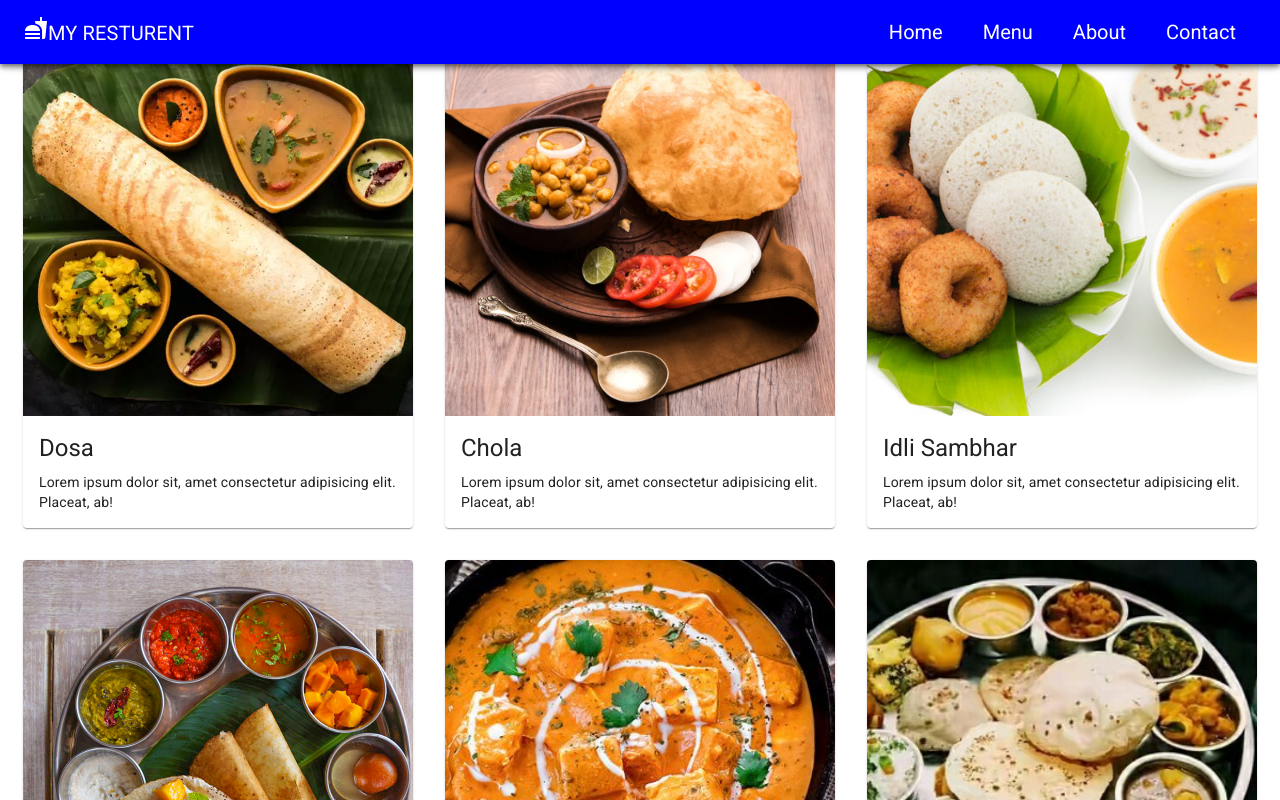
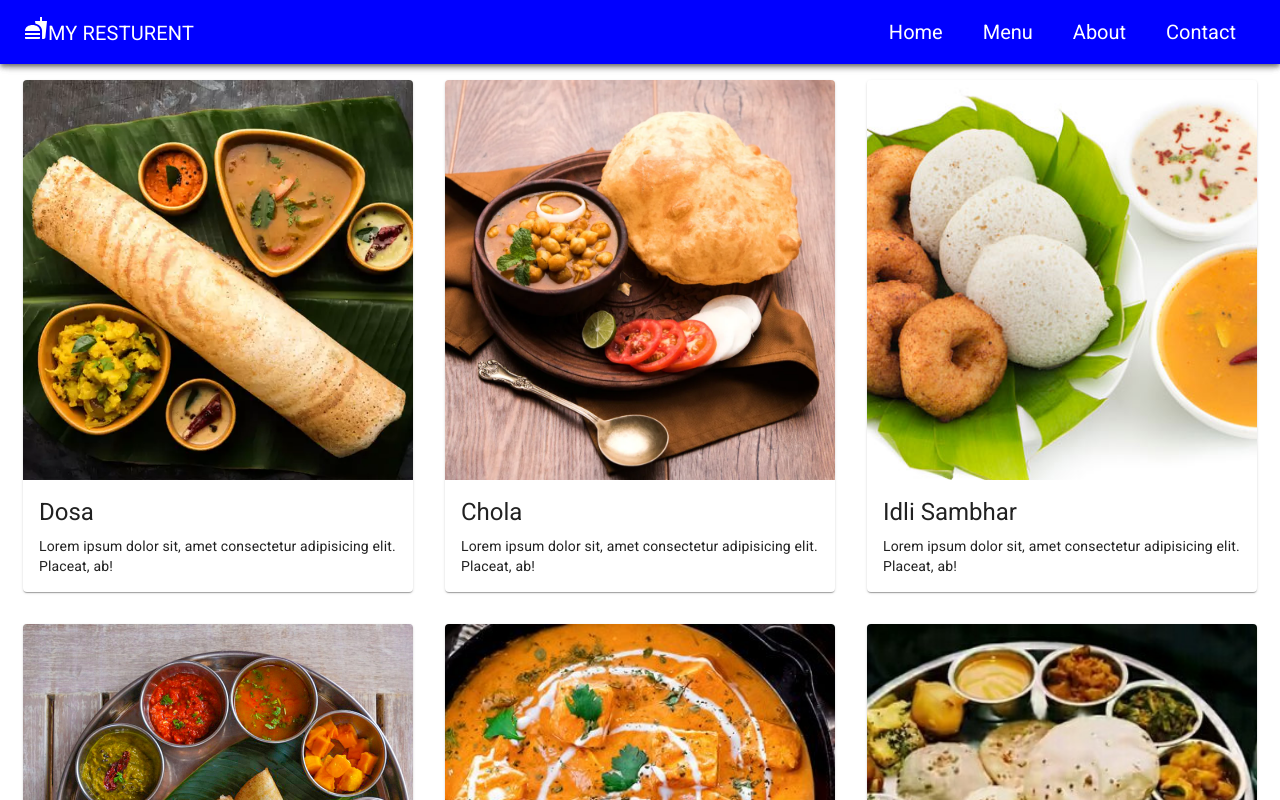
Before and after one commit to Malaywebdeveloper/Food-Website, a React (Vite) app: page /Menu in a window 1280 px wide. Shown: the top 800 px of the page. Built offline with nearby package versions, Linux system fonts and the light colour scheme.

Commit message:
menu update

```diff
--- a/src/Component/Navbar/NavbarStyles.css
+++ b/src/Component/Navbar/NavbarStyles.css
@@ -3,6 +3,7 @@
   display: flex;
   align-items: center;
   justify-content: center;
+
 }
 
 .navigation-menu li {
--- a/src/Component/Pages/About.jsx
+++ b/src/Component/Pages/About.jsx
@@ -5,8 +5,8 @@ import "../Style/About.css";
 
 const About = () => {
   return (
-    <div className="AboutImage">
-      <Layout>
+    <Layout>
+      <div className="AboutImage">
         {/* style={{ backgroundImage: `url(${Banner})` }} */}
         <Box
           sx={{
@@ -23,7 +23,6 @@ const About = () => {
             },
             "@media (max-width:600px)": {
               mb: 0,
-
             },
           }}
         >
@@ -60,8 +59,8 @@ const About = () => {
             temporibus iste cupiditate eum culpa illo eos quibusdam reiciendis.
           </p>
         </Box>
-      </Layout>
-    </div>
+      </div>
+    </Layout>
   );
 };
 
--- a/src/Component/Pages/Menu.jsx
+++ b/src/Component/Pages/Menu.jsx
@@ -13,7 +13,14 @@ import { MenuList } from "../data/data";
 const Menu = () => {
   return (
     <Layout>
-      <Box sx={{ display: "flex", flexWrap: "wrap", justifyContent: "center" }}>
+      <Box
+        sx={{
+          display: "flex",
+          flexWrap: "wrap",
+          justifyContent: "center",
+          mt: 8,
+        }}
+      >
         {MenuList.map((menu) => (
           <Card sx={{ maxWidth: "390px", display: "flex", m: 2 }}>
             <CardActionArea>
```
